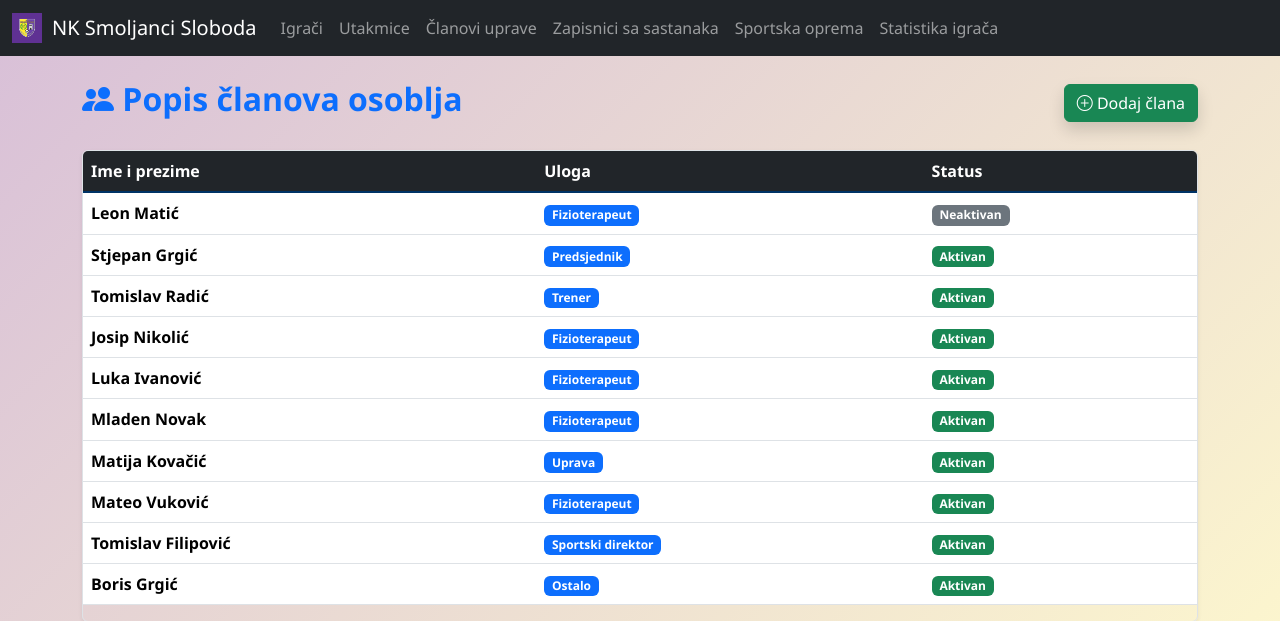
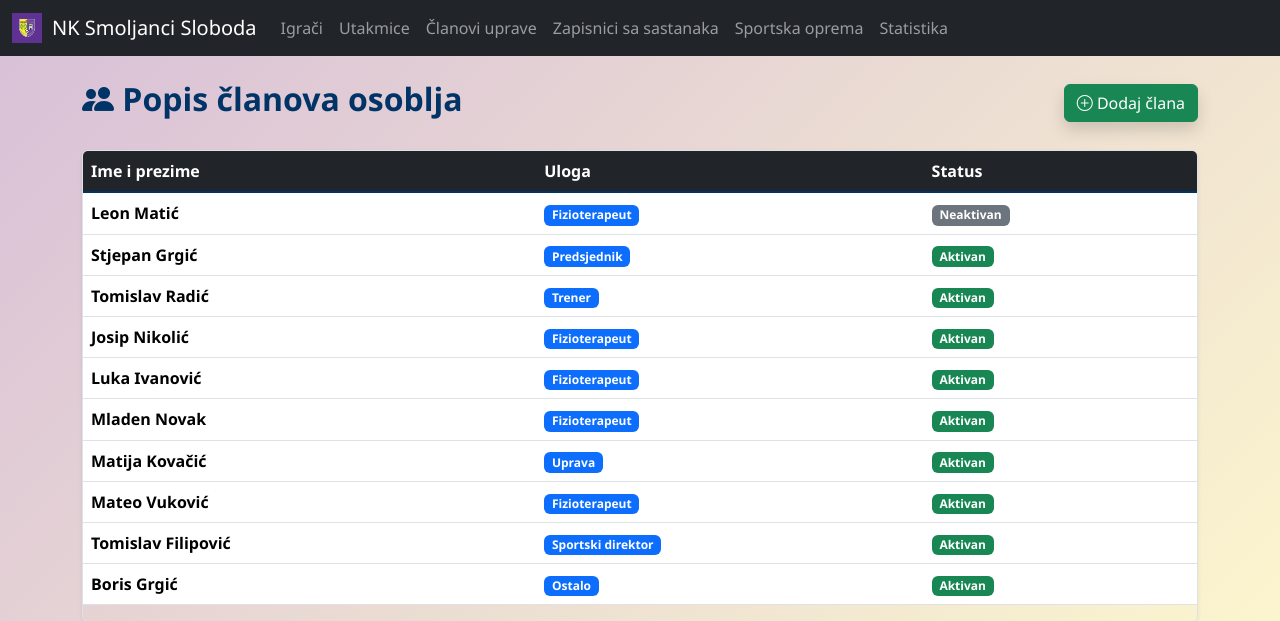
Before and after one commit to Miske9/Zavrsni-rad, a Django app: page /staff/ in a window 1280 px wide. Shown: the top 621 px of the page. Run offline with Django 5.2, Linux system fonts and the light colour scheme; data comes from the database, SQL or seed files in the repository; both versions use the stored data as it was after the commit.

Commit message:
boja teksta

```diff
--- a/NKSS/nkss/templates/main/base.html
+++ b/NKSS/nkss/templates/main/base.html
@@ -86,7 +86,7 @@
             </li>
             <li class="nav-item">
               <a class="nav-link" href="{% url 'main:stats_dashboard' %}"
-                > Statistika igrača</a
+                > Statistika </a
               >
             </li>
           </ul>
--- a/NKSS/nkss/templates/main/equipment/equipment_list.html
+++ b/NKSS/nkss/templates/main/equipment/equipment_list.html
@@ -4,13 +4,12 @@
 {% block content %}
 <div class="container my-4">
   <div class="d-flex justify-content-between align-items-center mb-4">
-    <h2 class="fw-bold text-primary">🎽 Sportska oprema</h2>
+    <h2 class="fw-bold">🎽 Sportska oprema</h2>
     <a class="btn btn-success shadow" href="{% url 'main:equipment_create' %}">
       <i class="bi bi-plus-circle"></i> Dodaj opremu
     </a>
   </div>
 
-  <!-- Filter i sortiranje -->
   <form method="get" class="d-flex gap-2 mb-3">
     <select name="vrsta" class="form-select" onchange="this.form.submit()">
       <option value="">Vrste</option>
@@ -22,7 +21,6 @@
     </select>
   </form>
 
-  <!-- Tabela -->
   <div class="table-responsive shadow-sm rounded border">
     <table class="table table-hover align-middle">
       <thead class="table-dark">
--- a/NKSS/nkss/templates/main/meeting/meeting_list.html
+++ b/NKSS/nkss/templates/main/meeting/meeting_list.html
@@ -3,13 +3,12 @@
 {% block content %}
 <div class="container my-4">
   <div class="d-flex justify-content-between align-items-center mb-4">
-    <h2 class="fw-bold text-primary">📅 Zapisnici sastanaka</h2>
+    <h2 class="fw-bold">📅 Zapisnici sastanaka</h2>
     <a class="btn btn-success shadow" href="{% url 'main:meeting_create' %}">
       <i class="bi bi-plus-circle"></i> Dodaj sastanak
     </a>
   </div>
 
-  <!-- Search form -->
   <form method="get" class="mb-3">
     <div class="input-group">
       <input
--- a/NKSS/nkss/templates/main/players/player_list.html
+++ b/NKSS/nkss/templates/main/players/player_list.html
@@ -6,7 +6,7 @@
 <div class="container my-4">
 
   <div class="d-flex justify-content-between align-items-center mb-4">
-    <h2 class="fw-bold text-primary">⚽ Popis igrača</h2>
+    <h2 class="fw-bold">⚽ Popis igrača</h2>
     <a class="btn btn-success shadow" href="{% url 'main:player_create' %}">
       <i class="bi bi-plus-circle"></i> Dodaj novog igrača
     </a>
--- a/NKSS/nkss/templates/main/staff/staffmember_list.html
+++ b/NKSS/nkss/templates/main/staff/staffmember_list.html
@@ -2,7 +2,7 @@
 {% block content %}
 <div class="container my-4">
   <div class="d-flex justify-content-between align-items-center mb-4">
-    <h2 class="fw-bold text-primary">
+    <h2 class="fw-bold">
       <i class="bi bi-people-fill"></i> Popis članova osoblja
     </h2>
     <a
```
Also changed, not shown: NKSS/nkss/db.sqlite3, NKSS/nkss/main/migrations/0003_alter_card_card_type_alter_match_category_and_more.py (added).
